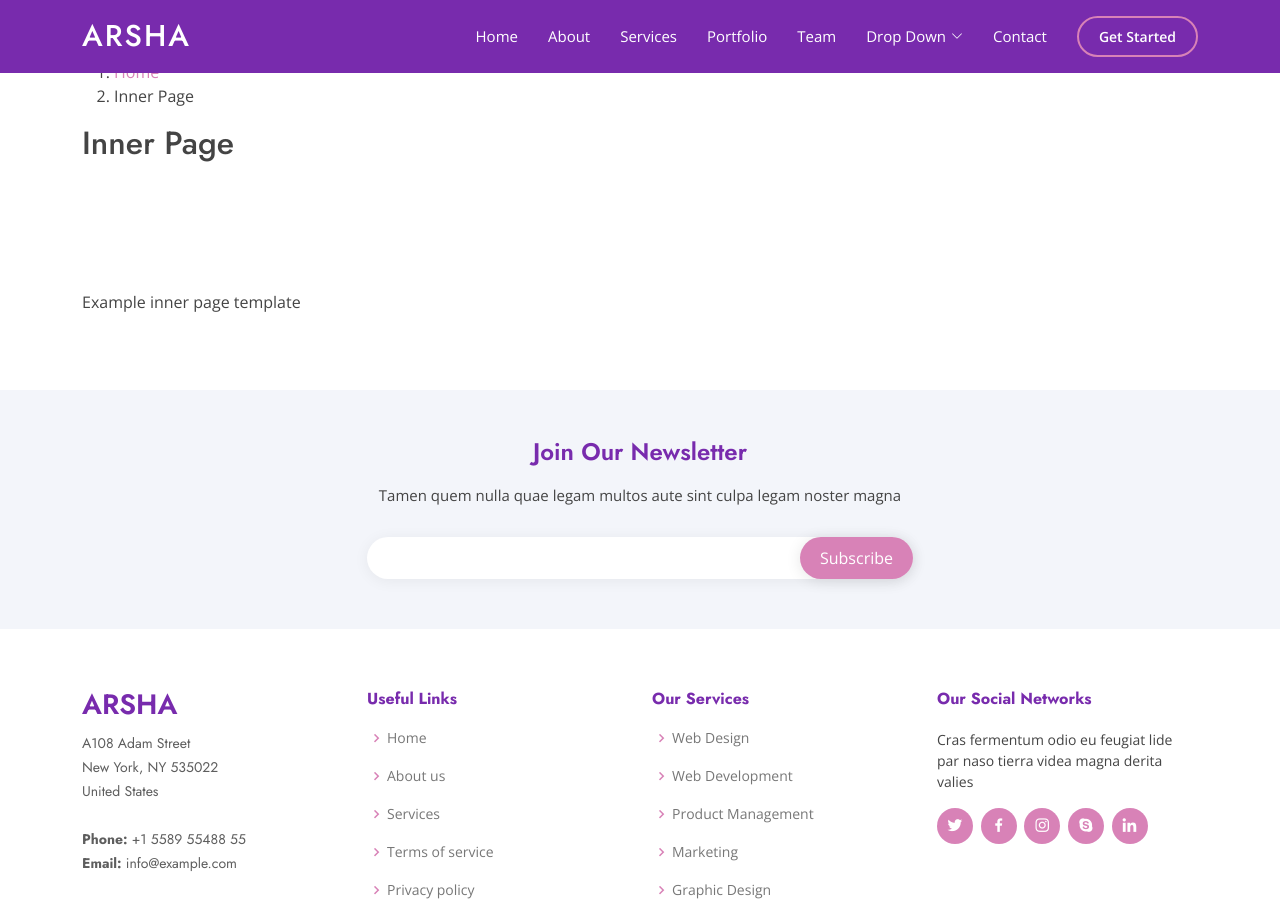
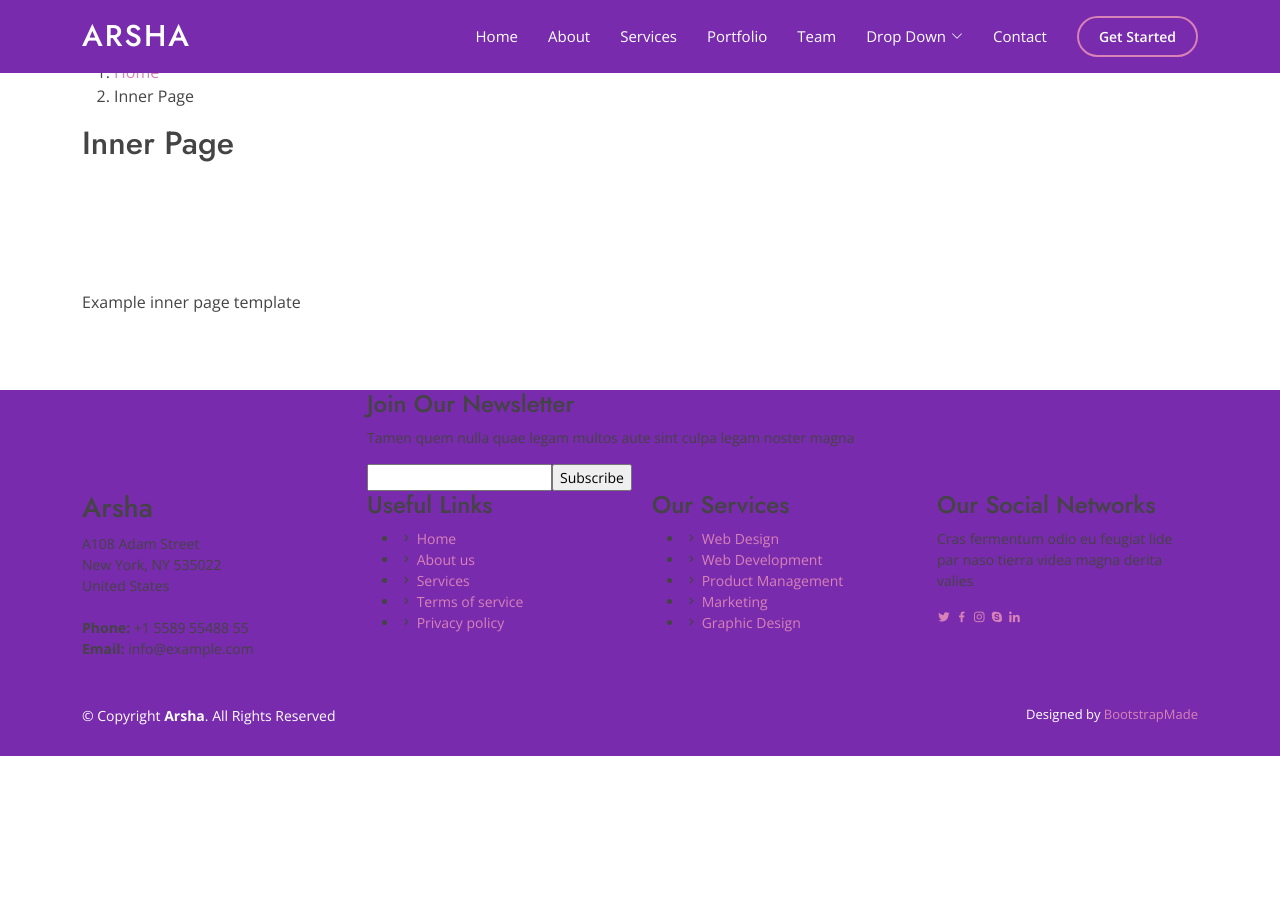
Before and after one commit to Tristacc/Tristacc.github.io, a plain HTML site: page inner-page.html in a window 1280 px wide. Shown: the top 912 px of the page. After the commit the page ends 800 px from the top, so only its background shows below. Drawn offline with nearby package versions, Linux system fonts and the light colour scheme.

Commit message:
footer, header, some details done

```diff
--- a/assets/css/style.css
+++ b/assets/css/style.css
@@ -1031,158 +1031,15 @@ section {
   background: #782BAD;
 }
 
-#footer .footer-newsletter {
-  padding: 50px 0;
-  background: #f3f5fa;
-  text-align: center;
-  font-size: 15px;
-  color: #444444;
-}
-
-#footer .footer-newsletter h4 {
-  font-size: 24px;
-  margin: 0 0 20px 0;
-  padding: 0;
-  line-height: 1;
-  font-weight: 600;
-  color: #782BAD;
-}
-
-#footer .footer-newsletter form {
-  margin-top: 30px;
-  background: #fff;
-  padding: 6px 10px;
-  position: relative;
-  border-radius: 50px;
-  box-shadow: 0px 2px 15px rgba(0, 0, 0, 0.06);
-  text-align: left;
-}
-
-#footer .footer-newsletter form input[type=email] {
-  border: 0;
-  padding: 4px 8px;
-  width: calc(100% - 100px);
-}
-
-#footer .footer-newsletter form input[type=submit] {
-  position: absolute;
-  top: 0;
-  right: 0;
-  bottom: 0;
-  border: 0;
-  background: none;
-  font-size: 16px;
-  padding: 0 20px;
-  background: #D882B7;
-  color: #fff;
-  transition: 0.3s;
-  border-radius: 50px;
-  box-shadow: 0px 2px 15px rgba(0, 0, 0, 0.1);
-}
-
-#footer .footer-newsletter form input[type=submit]:hover {
-  background: #209dd8;
-}
-
-#footer .footer-top {
-  padding: 60px 0 30px 0;
-  background: #fff;
-}
-
-#footer .footer-top .footer-contact {
-  margin-bottom: 30px;
-}
-
-#footer .footer-top .footer-contact h3 {
-  font-size: 28px;
-  margin: 0 0 10px 0;
-  padding: 2px 0 2px 0;
-  line-height: 1;
-  text-transform: uppercase;
-  font-weight: 600;
-  color: #782BAD;
-}
-
-#footer .footer-top .footer-contact p {
-  font-size: 14px;
-  line-height: 24px;
-  margin-bottom: 0;
-  font-family: "Jost", sans-serif;
-  color: #5e5e5e;
-}
-
-#footer .footer-top h4 {
-  font-size: 16px;
-  font-weight: bold;
-  color: #782BAD;
-  position: relative;
-  padding-bottom: 12px;
-}
-
-#footer .footer-top .footer-links {
-  margin-bottom: 30px;
-}
-
-#footer .footer-top .footer-links ul {
-  list-style: none;
-  padding: 0;
-  margin: 0;
-}
-
-#footer .footer-top .footer-links ul i {
-  padding-right: 2px;
-  color: #D882B7;
-  font-size: 18px;
-  line-height: 1;
-}
-
-#footer .footer-top .footer-links ul li {
-  padding: 10px 0;
-  display: flex;
-  align-items: center;
-}
-
-#footer .footer-top .footer-links ul li:first-child {
-  padding-top: 0;
-}
-
-#footer .footer-top .footer-links ul a {
-  color: #777777;
-  transition: 0.3s;
-  display: inline-block;
-  line-height: 1;
-}
-
-#footer .footer-top .footer-links ul a:hover {
-  text-decoration: none;
-  color: #D882B7;
-}
-
-#footer .footer-top .social-links a {
-  font-size: 18px;
-  display: inline-block;
-  background: #D882B7;
-  color: #fff;
-  line-height: 1;
-  padding: 8px 0;
-  margin-right: 4px;
-  border-radius: 50%;
-  text-align: center;
-  width: 36px;
-  height: 36px;
-  transition: 0.3s;
-}
-
-#footer .footer-top .social-links a:hover {
-  background: #209dd8;
-  color: #fff;
-  text-decoration: none;
-}
-
 #footer .footer-bottom {
   padding-top: 30px;
   padding-bottom: 30px;
   color: #fff;
+
+}
+
+#footer .footer-bottom .footer-links {
+  font-size: 50px;
 }
 
 #footer .copyright {
@@ -1196,6 +1053,10 @@ section {
 
 #footer .credits a {
   transition: 0.3s;
+}
+
+#my-email {
+  color: #D882B7;
 }
 
 @media (max-width: 768px) {
```
Also changed, not shown: index.html (+9 -6 lines), assets/img/apple-touch-icon.png (deleted), assets/img/cta-bg.jpg (deleted), assets/img/favicon.png, assets/img/hero-img.png (deleted), assets/img/why-us.png (deleted), 2 other files.
